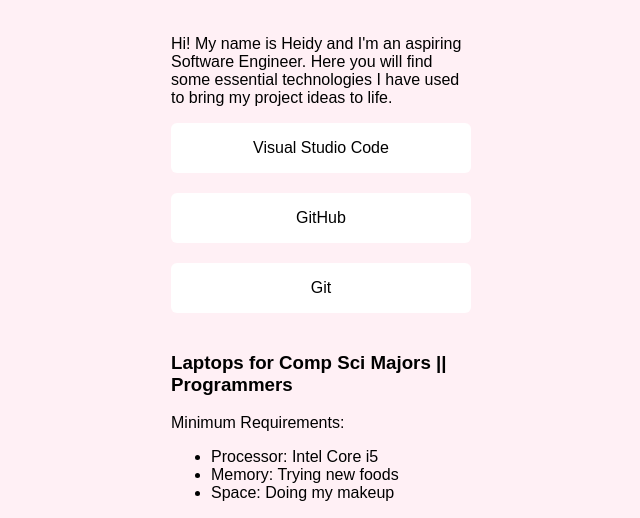
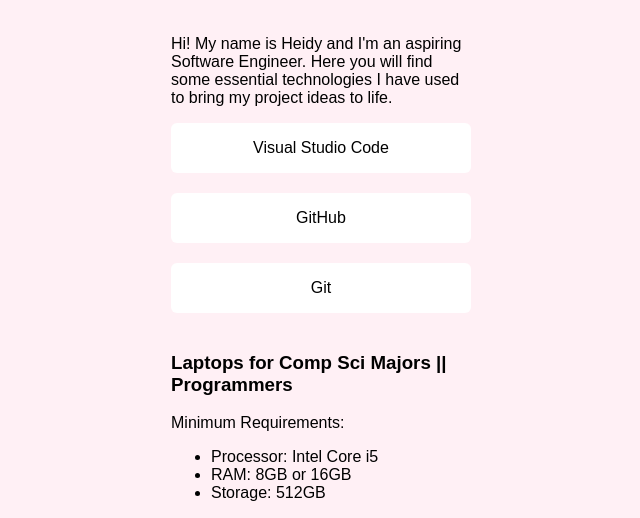
Before and after one commit to heidygallardo/linktree-alternative, a plain HTML site: page index.html in a window 1280 px wide. Shown: the part 348-866 px from the top of the page, without its empty margins (319-959 px from the left). Drawn offline with Linux system fonts and the light colour scheme.

Commit message:
updated info on minimum requirements

```diff
--- a/index.html
+++ b/index.html
@@ -29,10 +29,10 @@
                     Processor: Intel Core i5
                 </li>
                 <li>
-                    Memory: Trying new foods
+                    RAM: 8GB or 16GB
                 </li>
                 <li>
-                    Space: Doing my makeup
+                    Storage: 512GB
                 </li>
             </ul>
 
```
